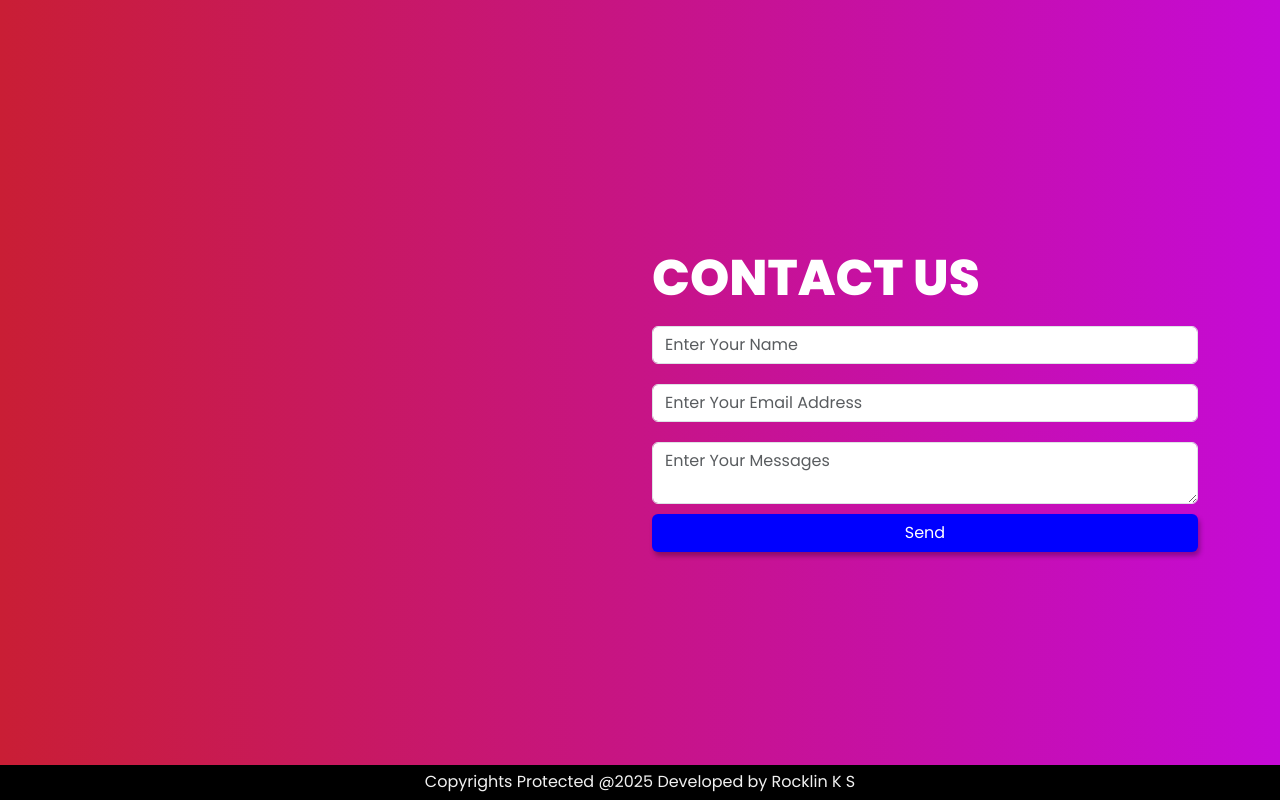
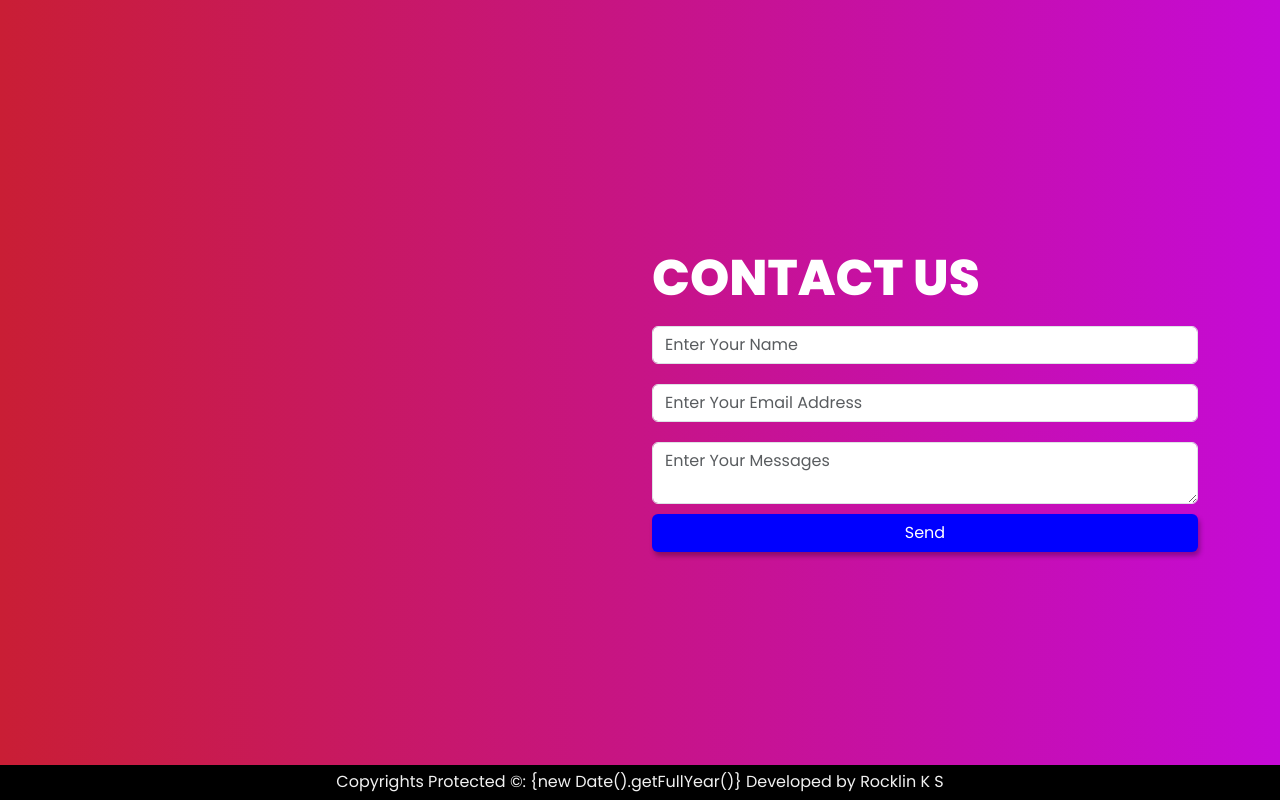
Before and after one commit to Rocklinks/Ecommerce-Site-, a website: page index.html in a window 1280 px wide. Shown: the part 2947-3747 px from the top of the page. Drawn offline with nearby package versions, Linux system fonts and the light colour scheme.

Commit message:
Update index.html

```diff
--- a/index.html
+++ b/index.html
@@ -173,7 +173,7 @@
     </div>
   </section>
    <footer>
-    Copyrights Protected @2025 Developed by Rocklin K S
+    Copyrights Protected &copy: {new Date().getFullYear()} Developed by Rocklin K S
    </footer>
 <script src="https://cdn.jsdelivr.net/npm/bootstrap@5.3.5/dist/js/bootstrap.bundle.min.js"></script>
 <script>
```
